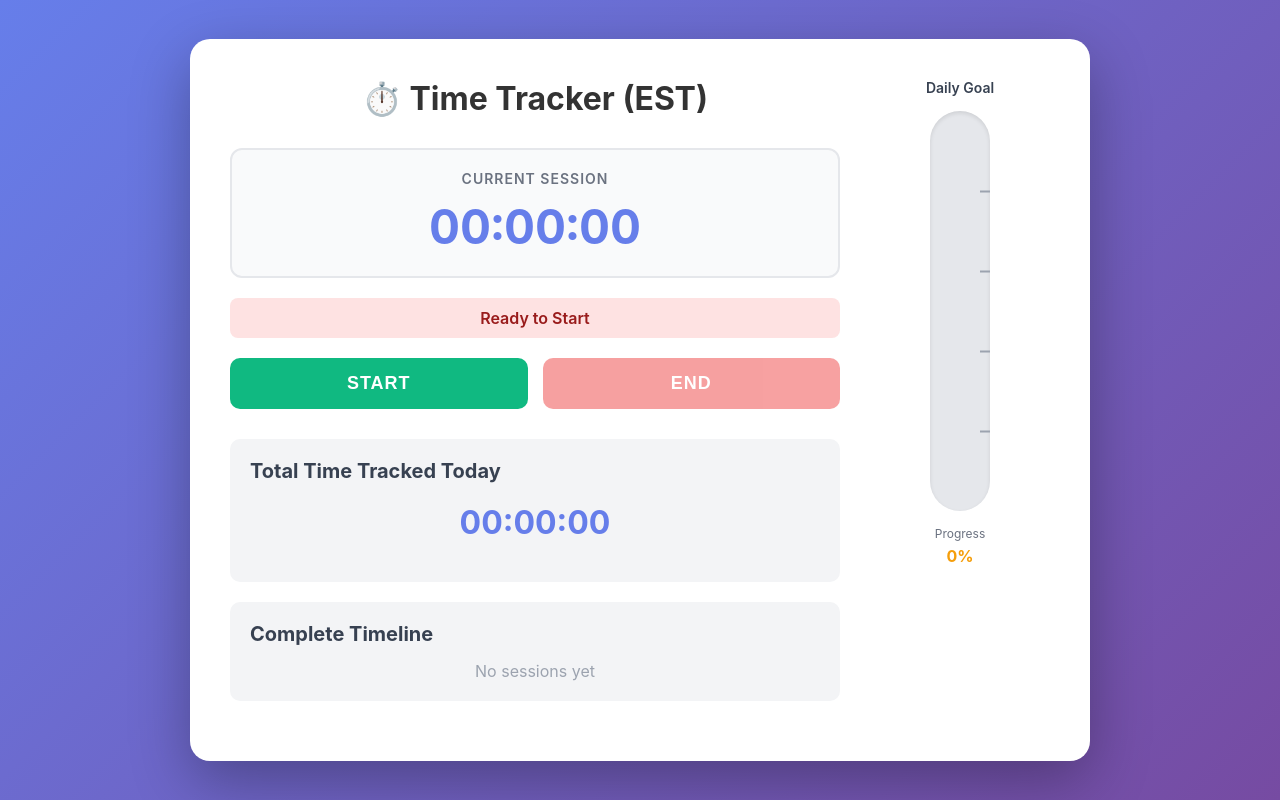
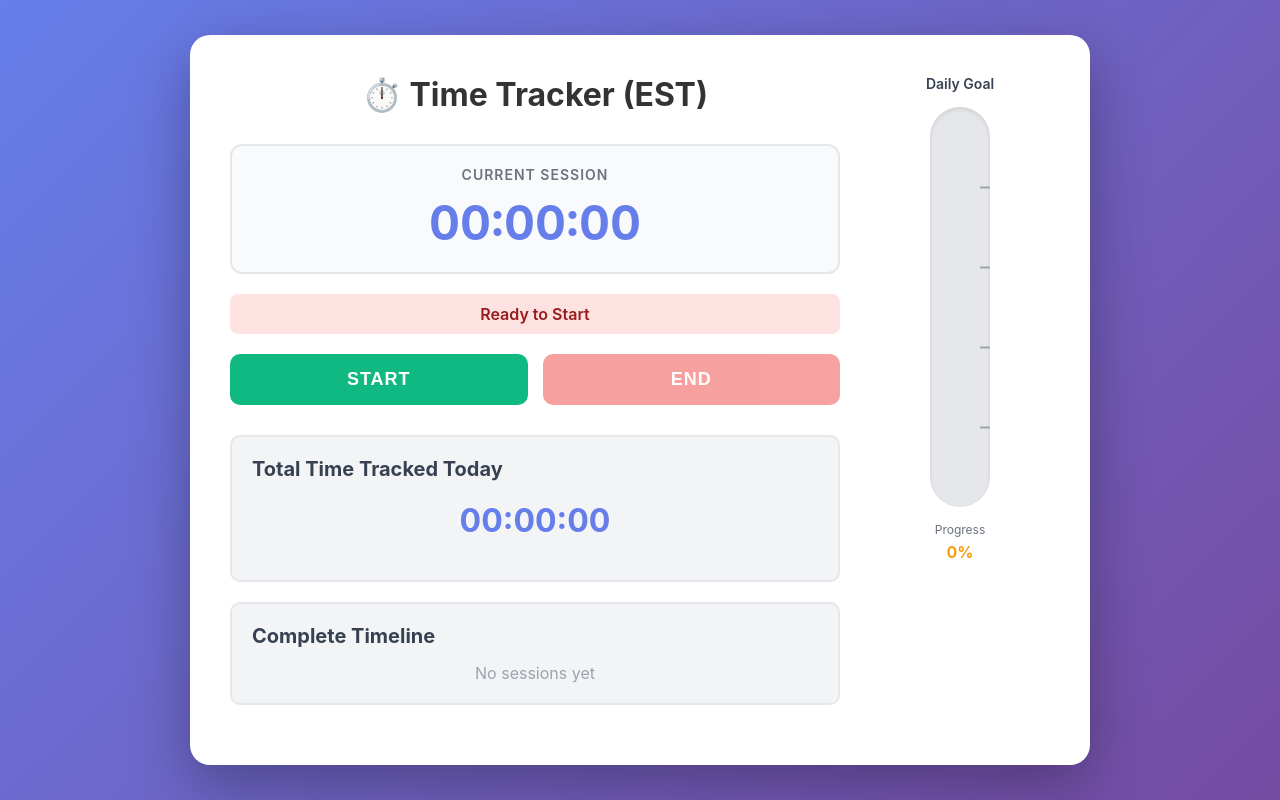
Before and after one commit to clarkesw/TimeKeeper, a Flask app: page / in a window 1280 px wide. Run offline with Flask 3, Linux system fonts and the light colour scheme; data that the repository does not hold is empty.

Commit message:
UI added boarder

```diff
--- a/Templates/index.html
+++ b/Templates/index.html
@@ -183,6 +183,7 @@
 
         .stats {
             background: #f3f4f6;
+            border: 2px solid #e5e7eb;
             padding: 20px;
             border-radius: 10px;
             margin-bottom: 20px;
```
Also changed, not shown: 1 other file.
